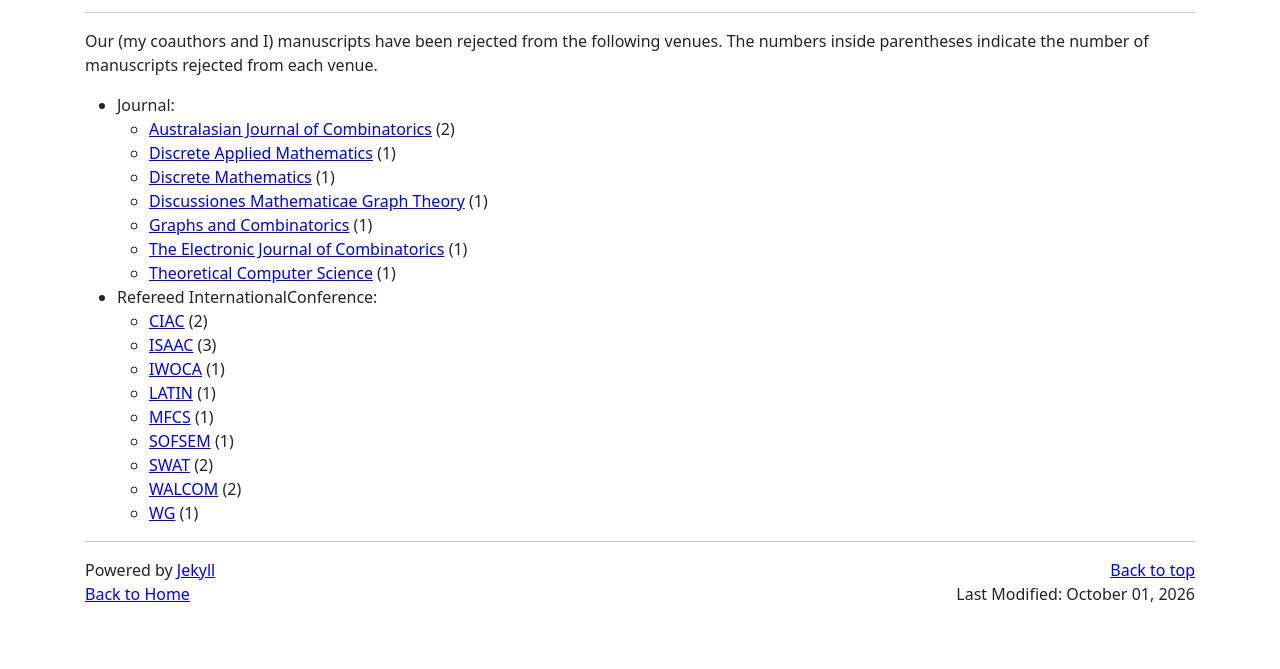
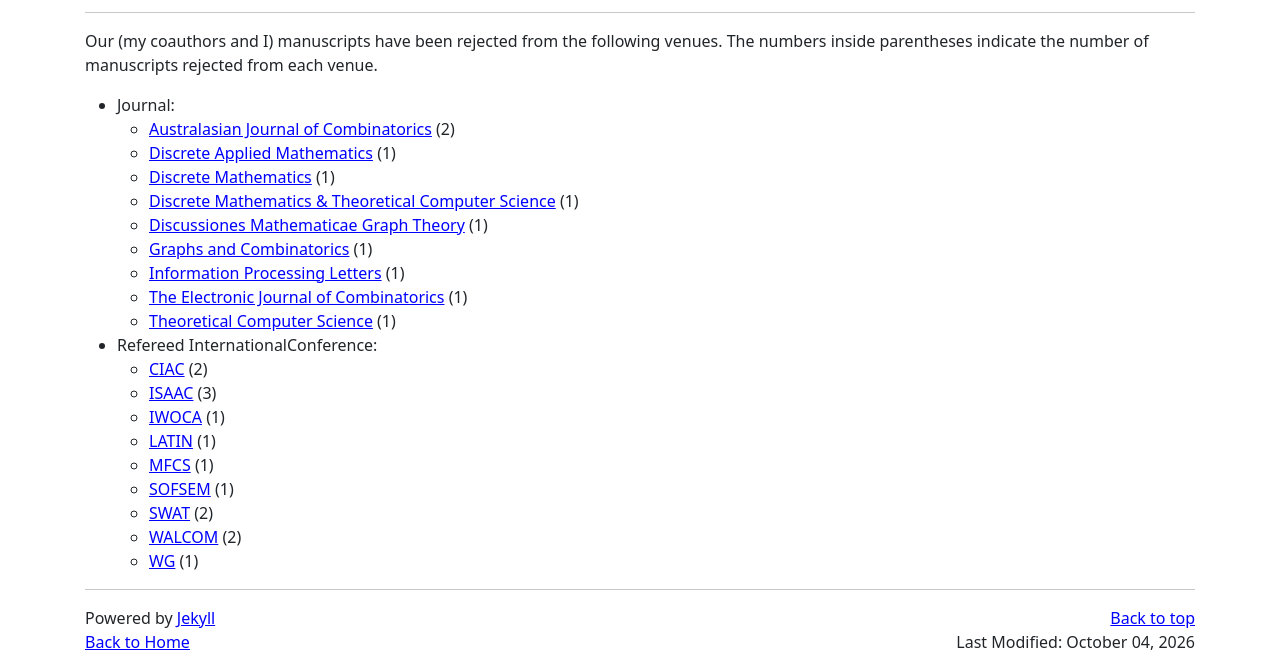
Before and after one commit to hoanganhduc/hoanganhduc.github.io, a Jekyll site: the page built from publications.md, in a window 1280 px wide, cut to the strip 537-1206 px from the top of the page. Built offline with Jekyll 4.4.1, drawn with Linux system fonts in a browser that asks for light colours; nearby versions of some CDN libraries; a style sheet for code colours, icons or effects is not loaded; before the commit the page ends 1158 px from its top, so only the background shows below that.

Commit message:
Add DMTCS and IPL to rejected submission venues

```diff
--- a/publications.md
+++ b/publications.md
@@ -3,7 +3,7 @@ layout: default
 title: "Publications"
 permalink: /publications/
 mathjax: true
-last_modified_at: 2026-10-01
+last_modified_at: 2026-10-04
 description: This page contains a list of Duc A. Hoang's publications
 keywords: publication, journal, conference, preprint, research, Duc A. Hoang
 #bibbase: "https://bibbase.org/show?bib=https://hoanganhduc.github.io/pubs.bib&theme=default&groupby=pubtype&authorFirst=1&jsonp=1"
@@ -54,8 +54,10 @@ Our (my coauthors and I) manuscripts have been rejected from the following venue
   * [Australasian Journal of Combinatorics](https://ajc.maths.uq.edu.au/) (2)
   * [Discrete Applied Mathematics](https://www.sciencedirect.com/journal/discrete-applied-mathematics) (1)
   * [Discrete Mathematics](https://www.sciencedirect.com/journal/discrete-mathematics) (1)
+  * [Discrete Mathematics & Theoretical Computer Science](https://dmtcs.episciences.org/) (1)
   * [Discussiones Mathematicae Graph Theory](https://eudml.org/journal/10318) (1)
   * [Graphs and Combinatorics](https://link.springer.com/journal/373) (1)
+  * [Information Processing Letters](https://www.sciencedirect.com/science/journal/00200190) (1)
   * [The Electronic Journal of Combinatorics](https://www.combinatorics.org/) (1)
   * [Theoretical Computer Science](https://www.sciencedirect.com/journal/theoretical-computer-science) (1)
 * Refereed InternationalConference:
```
